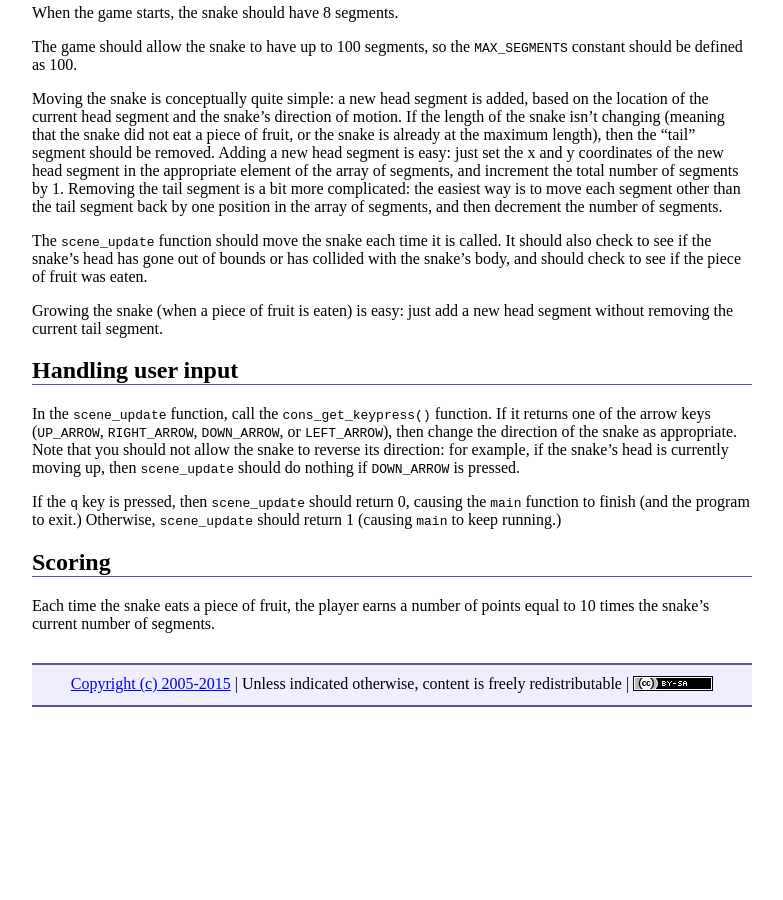
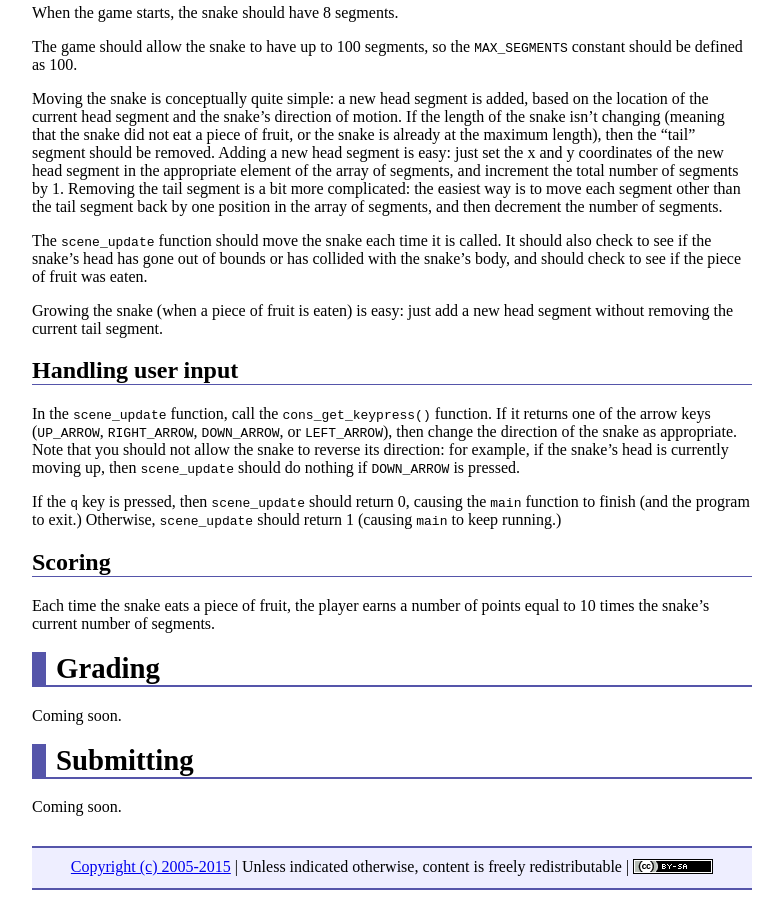
Before and after one commit to ycpcs/cs101-spring2015, a Jekyll site: the page built from assign/assign06.md, in a window 1280 px wide and 900 px high, scrolled down 3544 px. Shown: the whole window, without its empty margins (248-1031 px from the left). Built offline with Jekyll 4.4.1, drawn with Linux system fonts in a browser that asks for light colours; Markdown is read by kramdown in place of the engine named in the settings; before the commit the page ends 4261 px from its top, so only the background shows below that.

Commit message:
grading and submitting sections

```diff
--- a/assign/assign06.md
+++ b/assign/assign06.md
@@ -113,6 +113,14 @@ If the `q` key is pressed, then `scene_update` should return 0, causing the `mai
 
 Each time the snake eats a piece of fruit, the player earns a number of points equal to 10 times the snake's current number of segments.
 
+# Grading
+
+Coming soon.
+
+# Submitting
+
+Coming soon.
+
 <!-- vim:set wrap: ­-->
 <!-- vim:set linebreak: -->
 <!-- vim:set nolist: -->
```
